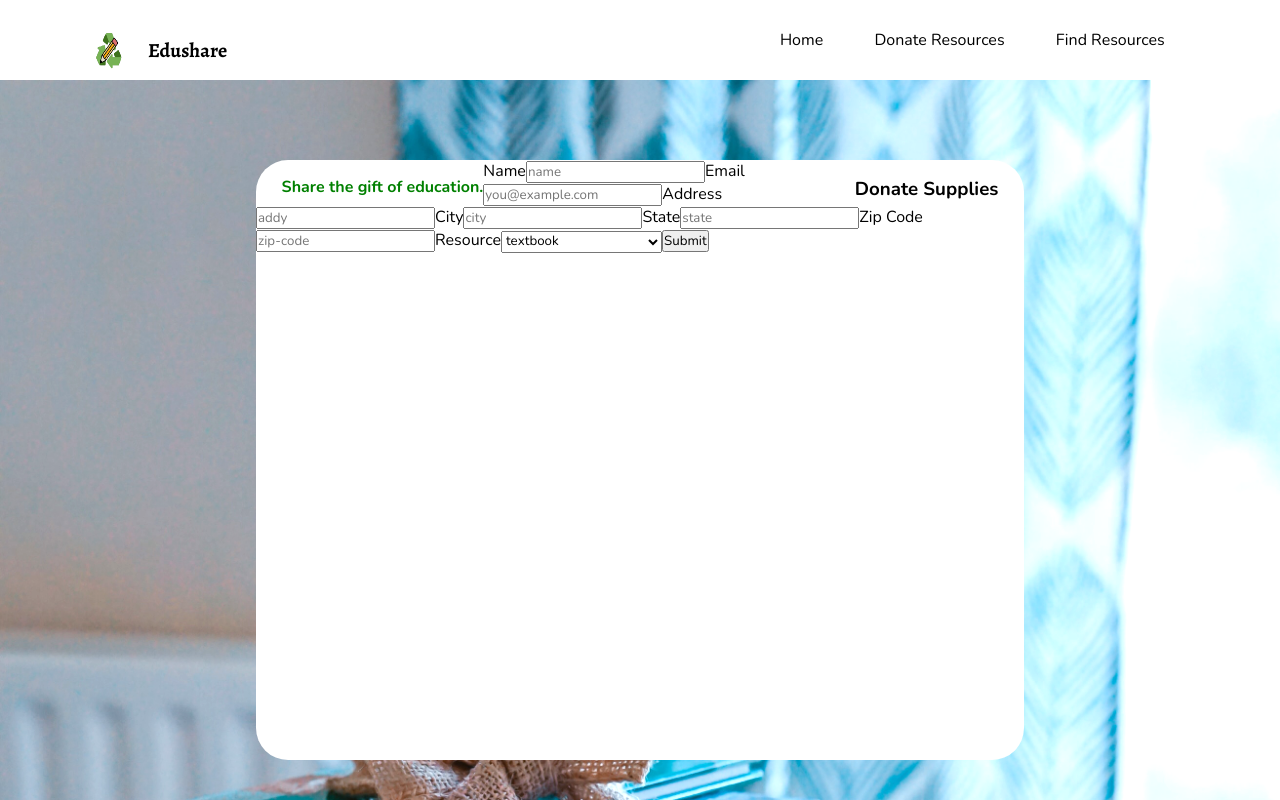
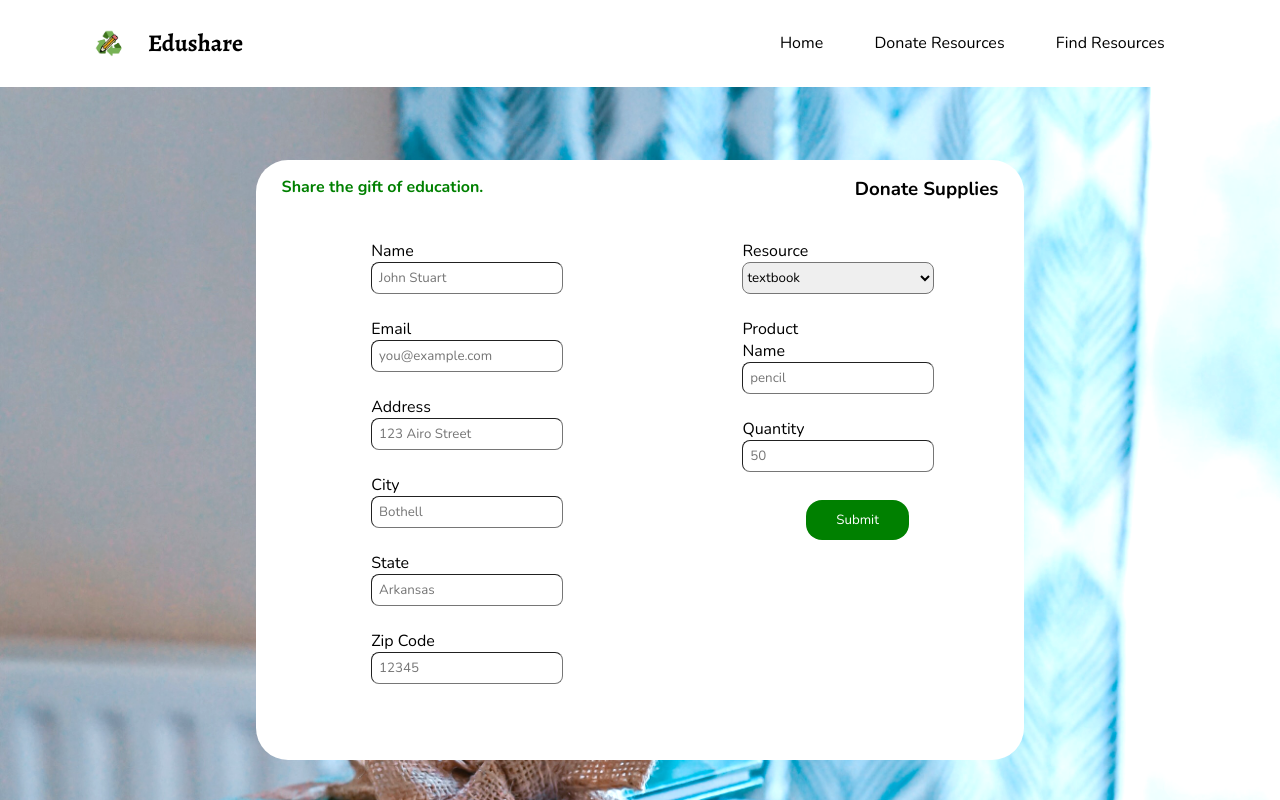
Before and after one commit to theKimSingh/Edushare, a React (Create React App) app: page /donate-resources in a window 1280 px wide. Shown: the top 800 px of the page. Built offline with nearby package versions, Linux system fonts and the light colour scheme.

Commit message:
finished look

```diff
--- a/src/elements/Footer.js
+++ b/src/elements/Footer.js
@@ -1,5 +1,5 @@
 import React from "react";
-import "./footer.css";
+import "./Footer.css";
 import { BsFacebook, BsTwitter, BsInstagram } from "react-icons/bs";
 
 const Footer = () => {
--- a/src/elements/Navbar.css
+++ b/src/elements/Navbar.css
@@ -2,7 +2,6 @@
     display: flex;
     justify-content: space-between;
     padding: 2vw var(--default-spacing);
-    height: 10vh;
 }
 
 .logo-container-link{
@@ -12,14 +11,12 @@
 }
 
 .logo-img{
-    width: 50px;
-    height: 50px;
 }
 
 .logo-header{
     font-family: 'Alegreya';
     font-weight: 700;
-    font-size: 20px;
+    font-size: 24px;
     color: var(--base-dark);
 }
 
--- a/src/pages/App.css
+++ b/src/pages/App.css
@@ -50,7 +50,7 @@
 .floating-find {
   background-color: white;
   width: 60vw;
-  height: 75vh;
+  height: 55vh;
   top: 20%;
   left: 20%;
   position: absolute;
@@ -86,10 +86,7 @@
 }
 
 .find-forms {
-  padding-top: 6vh;
-  align-items: left;
-  float: left;
-  width: 5vw;
+  padding-top: 10vh;
 
 }
 
@@ -100,16 +97,36 @@
   width: 8vw;
   border-radius: 1rem;
   border-style: none;
-  float: left;
-  margin-left: 4vw;
-  margin-top: 4vh;
+  margin-top: 32.5vh;
 }
+
+.find-forms div input {
+  width: 15vw;
+  border-radius: 0.5rem;
+  height: 4vh;
+  border-style: black;
+  border-width: 0.05rem;
+  margin-bottom: 3vh;
+}
+
+#resource {
+  width: 15vw;
+  border-radius: 0.5rem;
+  height: 4vh;
+  border-style: black;
+  border-width: 0.05rem;
+  margin-bottom: 3vh;
+}
+
 
 .left-side {
   float: left;
+  margin-left: 15%;
+  width: 5vw;
 }
 
 .right-side {
-  float: right;
-  margin-left: 5vh;
+  margin-left: 40%;
+  float: left;
+  width: 5vw;
 }
--- a/src/pages/donate_resources.js
+++ b/src/pages/donate_resources.js
@@ -1,4 +1,4 @@
-import React from 'react'
+import React from "react";
 
 function Donate() {
   return (
@@ -12,42 +12,87 @@
         <form className="donate-form">
           <h3>Donate Supplies</h3>
           <h4>Share the gift of education.</h4>
-
+          <div className="find-forms">
+            <div className="left-side">
               <label for="name">Name</label>
-          <input type="text" id="name" name="name" placeholder="name" />
+              <input
+                type="text"
+                id="name"
+                name="name"
+                placeholder="  John Stuart"
+              />
 
               <label for="email">Email</label>
               <input
                 type="text"
                 id="email"
                 name="email"
-            placeholder="you@example.com"
+                placeholder="  you@example.com"
               />
 
               <label for="address">Address</label>
-          <input type="text" id="address" name="address" placeholder="addy" />
+              <input
+                type="text"
+                id="address"
+                name="address"
+                placeholder="  123 Airo Street"
+              />
 
               <label for="city">City</label>
-          <input type="text" id="city" name="city" placeholder="city" />
+              <input
+                type="text"
+                id="city"
+                name="city"
+                placeholder="  Bothell"
+              />
 
               <label for="state">State</label>
-          <input type="text" id="state" name="state" placeholder="state" />
+              <input
+                type="text"
+                id="state"
+                name="state"
+                placeholder="  Arkansas"
+              />
 
-          <label for="zip-code">Zip Code</label>
+              <label id="zip-name" for="zip-code">
+                Zip Code
+              </label>
               <input
                 type="text"
                 id="zip-code"
                 name="zip-code"
-            placeholder="zip-code"
+                placeholder="  12345"
               />
-
+            </div>
+            <div className="right-side">
               <label for="resource">Resource</label>
               <select id="resource" name="resource">
                 <option value="textbook">textbook</option>
                 <option value="writing tools">Writing Tools (ex. pen)</option>
                 <option value="instruments">Instruments (ex. rulers)</option>
               </select>
-          <input type="submit" value="Submit"></input>
+
+              <label id="product-name" for="product-name">
+                Product Name
+              </label>
+              <input
+                type="text"
+                id="product-name"
+                name="product-name"
+                placeholder="  pencil"
+              />
+              <label id="quantity" for="quantity">
+                Quantity
+              </label>
+              <input
+                type="text"
+                id="quantity"
+                name="quantity"
+                placeholder="  50"
+              />
+            </div>
+            <input type="submit" value="Submit" id="submit"></input>
+          </div>
         </form>
       </div>
     </div>
--- a/src/pages/find_resources.js
+++ b/src/pages/find_resources.js
@@ -1,4 +1,4 @@
-import React from 'react'
+import React from "react";
 
 function Find() {
   return (
@@ -19,7 +19,7 @@
                 type="text"
                 id="name"
                 name="name"
-                placeholder="John Stuart"
+                placeholder="  John Stuart"
               />
 
               <label for="email">Email</label>
@@ -27,7 +27,7 @@
                 type="text"
                 id="email"
                 name="email"
-                placeholder="you@example.com"
+                placeholder="  you@example.com"
               />
 
               <label for="address">Address</label>
@@ -35,11 +35,16 @@
                 type="text"
                 id="address"
                 name="address"
-                placeholder="123 Airo Street"
+                placeholder="  123 Airo Street"
               />
 
               <label for="city">City</label>
-              <input type="text" id="city" name="city" placeholder="Bothell" />
+              <input
+                type="text"
+                id="city"
+                name="city"
+                placeholder="  Bothell"
+              />
             </div>
             <div className="right-side">
               <label for="state">State</label>
@@ -47,15 +52,17 @@
                 type="text"
                 id="state"
                 name="state"
-                placeholder="Arkansas"
+                placeholder="  Arkansas"
               />
 
-              <label for="zip-code">Zip Code</label>
+              <label id="zip-name" for="zip-code">
+                Zip Code
+              </label>
               <input
                 type="text"
                 id="zip-code"
                 name="zip-code"
-                placeholder="12345"
+                placeholder="  12345"
               />
 
               <label for="resource">Resource</label>
```
Lines whose indentation alone changed are shown as unchanged.
